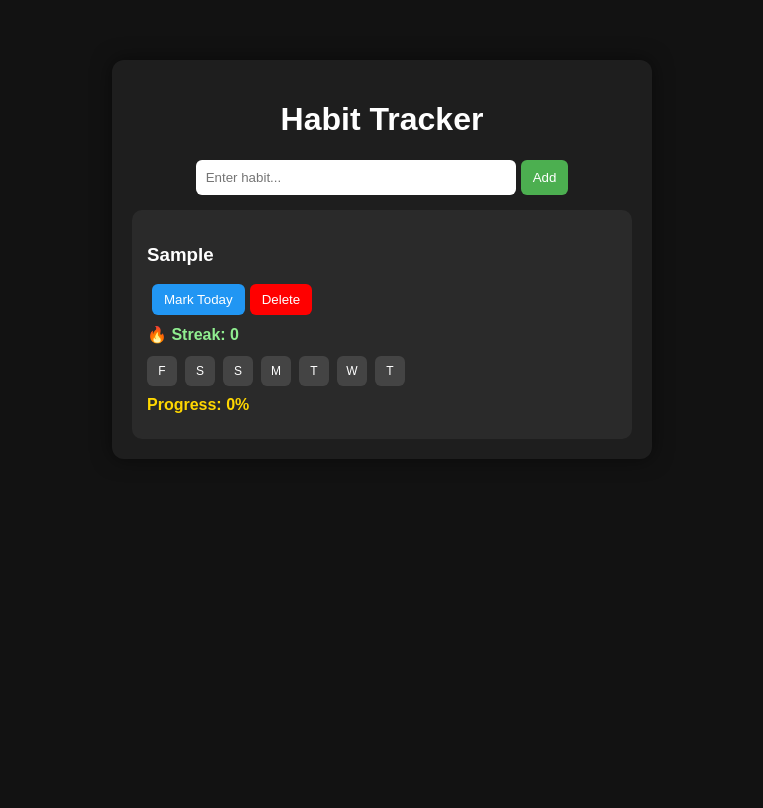
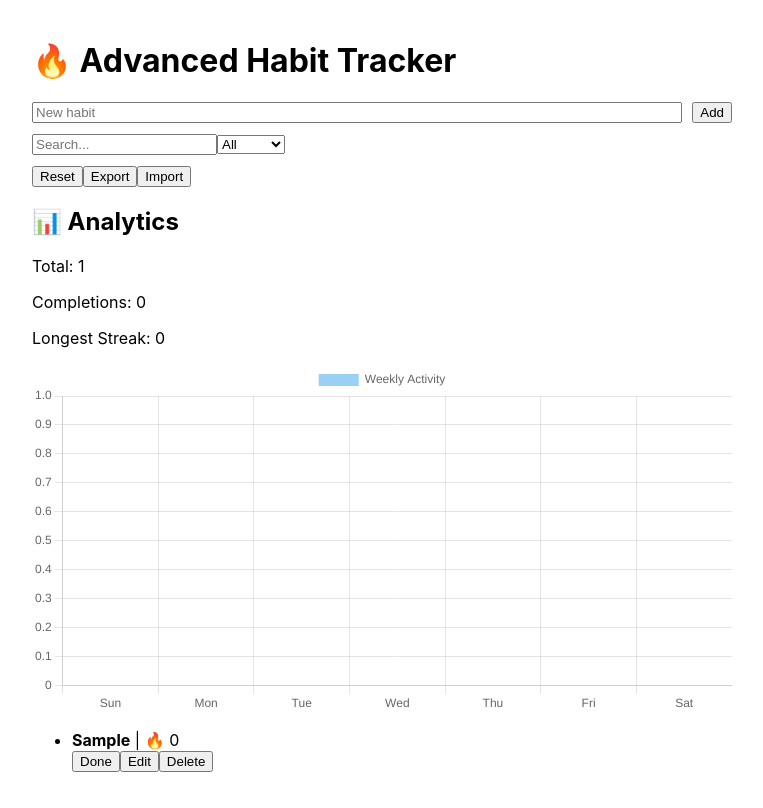
Before and after one commit to aloneboy230707-blip/habit-tracker, a React (Create React App) app: page / in a window 1280 px wide. Both pictures are taken after typing "Sample" into the empty fields and a click on the button "Add". Shown: the whole page, without its empty margins (258-1021 px from the left). Built offline with nearby package versions, Linux system fonts and the light colour scheme.

Commit message:
final working version

```diff
--- a/package.json
+++ b/package.json
@@ -7,7 +7,9 @@
     "@testing-library/jest-dom": "^6.9.1",
     "@testing-library/react": "^16.3.2",
     "@testing-library/user-event": "^13.5.0",
+    "chart.js": "^4.5.1",
     "react": "^19.2.5",
+    "react-chartjs-2": "^5.3.1",
     "react-dom": "^19.2.5",
     "react-scripts": "5.0.1",
     "web-vitals": "^2.1.4"
--- a/src/App.css
+++ b/src/App.css
@@ -1,105 +1,175 @@
 body {
   margin: 0;
-  background-color: #121212;
-  font-family: Arial, sans-serif;
-  color: white;
+  background: #0f0f10;
+  font-family: "Segoe UI", Arial, sans-serif;
+  color: #ffffff;
 }
 
+/* MAIN CONTAINER */
 .container {
-  max-width: 500px;
+  max-width: 520px;
   margin: auto;
-  margin-top: 60px;
-  background: #1e1e1e;
   padding: 20px;
-  border-radius: 12px;
-  box-shadow: 0px 0px 20px rgba(0,0,0,0.5);
+  margin-top: 30px;
 }
 
+/* TITLE */
 h1 {
   text-align: center;
+  font-size: 30px;
+  font-weight: 700;
+  letter-spacing: 1px;
+  margin-bottom: 20px;
 }
 
+/* INPUT AREA */
 .input-section {
   display: flex;
-  justify-content: center;
+  gap: 10px;
+  background: #1a1a1d;
+  padding: 10px;
+  border-radius: 12px;
+  box-shadow: 0 0 15px rgba(0,0,0,0.4);
 }
 
 input {
-  padding: 10px;
-  border-radius: 6px;
+  flex: 1;
+  padding: 12px;
   border: none;
-  width: 60%;
+  border-radius: 10px;
+  background: #2a2a2e;
+  color: white;
+  outline: none;
+  font-size: 15px;
 }
 
-button {
-  padding: 8px 12px;
-  margin-left: 5px;
-  border: none;
-  border-radius: 6px;
-  cursor: pointer;
+input::placeholder {
+  color: #aaa;
 }
 
-button:hover {
-  opacity: 0.85;
+/* ADD BUTTON */
+.add-btn {
+  background: linear-gradient(135deg, #4caf50, #2e7d32);
+  border: none;
+  color: white;
+  padding: 12px 16px;
+  border-radius: 10px;
+  cursor: pointer;
+  font-weight: bold;
+  transition: 0.2s ease;
 }
 
-.add-btn {
-  background-color: #4caf50;
-  color: white;
+.add-btn:hover {
+  transform: scale(1.05);
+}
+
+/* HABIT CARD */
+.habit-card {
+  background: #1b1b1f;
+  margin-top: 15px;
+  padding: 18px;
+  border-radius: 16px;
+  box-shadow: 0 5px 20px rgba(0,0,0,0.5);
+  transition: 0.2s ease;
+}
+
+.habit-card:hover {
+  transform: translateY(-2px);
+}
+
+/* BUTTON GROUP */
+.btn-group {
+  display: flex;
+  gap: 10px;
+  margin-top: 12px;
 }
 
 .mark-btn {
-  background-color: #2196f3;
+  background: linear-gradient(135deg, #2196f3, #1565c0);
   color: white;
+  border: none;
+  padding: 10px 12px;
+  border-radius: 10px;
+  cursor: pointer;
+  font-weight: 600;
 }
 
 .delete-btn {
-  background-color: red;
+  background: linear-gradient(135deg, #ff5252, #c62828);
   color: white;
+  border: none;
+  padding: 10px 12px;
+  border-radius: 10px;
+  cursor: pointer;
+  font-weight: 600;
 }
 
-.habit-card {
-  background: #2a2a2a;
-  margin-top: 15px;
-  padding: 15px;
-  border-radius: 10px;
+/* STREAK */
+.streak {
+  margin-top: 10px;
+  color: #4caf50;
+  font-weight: bold;
+  font-size: 14px;
 }
 
-.btn-group {
+/* CALENDAR */
+.calendar {
+  display: flex;
+  gap: 5px;
   margin-top: 10px;
 }
 
-.streak {
-  margin-top: 10px;
-  color: lightgreen;
-  font-weight: bold;
-}
-
-.calendar {
-  display: flex;
-  gap: 8px;
-  margin-top: 12px;
-}
-
 .day-box {
-  width: 30px;
-  height: 30px;
+  flex: 1;
+  height: 28px;
+  background: #2b2b2f;
   border-radius: 6px;
   display: flex;
   align-items: center;
   justify-content: center;
-  font-size: 12px;
-  color: white;
+  font-size: 11px;
 }
 
-.progress {
-  margin-top: 10px;
-  color: #ffd700;
+.day-box.active {
+  background: #4caf50;
+  color: black;
   font-weight: bold;
 }
 
-.entries {
-  font-size: 12px;
-  color: #ccc;
+/* PROGRESS */
+.progress {
   margin-top: 10px;
+  font-size: 13px;
+  color: #ffd54f;
+  font-weight: 600;
 }
+
+/* DATE */
+.date {
+  font-size: 11px;
+  color: #999;
+  margin-top: 6px;
+}
+
+/* MOBILE FIX */
+@media (max-width: 600px) {
+  .container {
+    padding: 12px;
+  }
+
+  h1 {
+    font-size: 24px;
+  }
+
+  .input-section {
+    flex-direction: column;
+  }
+
+  .btn-group {
+    flex-direction: column;
+  }
+
+  .add-btn {
+    width: 100%;
+  }
+}
--- a/src/App.js
+++ b/src/App.js
@@ -1,177 +1,223 @@
 import React, { useState, useEffect } from "react";
-import "./App.css";
+import { Bar } from "react-chartjs-2";
+import "chart.js/auto";
 
 function App() {
-  const [habitName, setHabitName] = useState("");
+  const [habitInput, setHabitInput] = useState("");
+  const [habits, setHabits] = useState([]);
+  const [loaded, setLoaded] = useState(false);
+  const [search, setSearch] = useState("");
+  const [filter, setFilter] = useState("all");
 
-  const [habits, setHabits] = useState(() => {
-    const saved = localStorage.getItem("habits");
-    return saved ? JSON.parse(saved) : [];
-  });
+  // ✅ LOAD (only once)
+  useEffect(() => {
+    try {
+      const stored = localStorage.getItem("habits");
+      if (stored) {
+        const parsed = JSON.parse(stored);
+        if (Array.isArray(parsed)) {
+          setHabits(parsed);
+        }
+      }
+    } catch (e) {
+      console.error(e);
+    }
+    setLoaded(true);
+  }, []);
 
+  // ✅ SAVE (only after load)
   useEffect(() => {
+    if (!loaded) return;
     localStorage.setItem("habits", JSON.stringify(habits));
-  }, [habits]);
+  }, [habits, loaded]);
 
-  // Add Habit
+  // ✅ ADD
   const addHabit = () => {
-    if (habitName.trim() === "") return;
+    if (!habitInput.trim()) return;
 
     const newHabit = {
       id: Date.now(),
-      name: habitName,
-      entries: []
+      name: habitInput.trim(),
+      completedDates: [],
+      streak: 0,
+      lastCompleted: null
     };
 
-    setHabits([...habits, newHabit]);
-    setHabitName("");
+    setHabits(prev => [...prev, newHabit]);
+    setHabitInput("");
   };
 
-  // Mark Today
-  const markToday = (id) => {
-    const today = new Date().toISOString().split("T")[0];
+  // ✅ COMPLETE
+  const markComplete = (id) => {
+    const today = new Date().toDateString();
 
-    setHabits((prev) =>
-      prev.map((h) => {
-        if (h.id === id) {
-          const exists = h.entries.find(e => e.date === today);
-          if (exists) return h;
+    setHabits(prev =>
+      prev.map(h => {
+        if (h.id !== id) return h;
+        if (h.completedDates.includes(today)) return h;
 
-          return {
-            ...h,
-            entries: [...h.entries, { date: today }]
-          };
+        let streak = 1;
+
+        if (h.lastCompleted) {
+          const diff =
+            (new Date(today) - new Date(h.lastCompleted)) /
+            (1000 * 60 * 60 * 24);
+
+          if (diff === 1) streak = h.streak + 1;
         }
-        return h;
+
+        return {
+          ...h,
+          completedDates: [...h.completedDates, today],
+          streak,
+          lastCompleted: today
+        };
       })
     );
   };
 
-  // Delete Habit
+  // ✅ DELETE
   const deleteHabit = (id) => {
-    setHabits(habits.filter(h => h.id !== id));
+    setHabits(prev => prev.filter(h => h.id !== id));
   };
 
-  // 🔥 Streak
-  const calculateStreak = (entries) => {
-    const sorted = [...entries].sort(
-      (a, b) => new Date(b.date) - new Date(a.date)
+  // ✅ EDIT
+  const editHabit = (id) => {
+    const newName = prompt("Edit habit:");
+    if (!newName) return;
+
+    setHabits(prev =>
+      prev.map(h =>
+        h.id === id ? { ...h, name: newName } : h
+      )
     );
-
-    let streak = 0;
-    let currentDate = new Date();
-
-    for (let i = 0; i < sorted.length; i++) {
-      const entryDate = new Date(sorted[i].date);
-
-      const diff =
-        (currentDate - entryDate) / (1000 * 60 * 60 * 24);
-
-      if (Math.floor(diff) === streak) {
-        streak++;
-      } else {
-        break;
-      }
-    }
-
-    return streak;
   };
 
-  // 📅 Last 7 Days
-  const getLast7Days = () => {
-    const days = [];
-    for (let i = 6; i >= 0; i--) {
-      const d = new Date();
-      d.setDate(d.getDate() - i);
-      days.push(d.toISOString().split("T")[0]);
+  // ✅ RESET
+  const resetAll = () => {
+    if (window.confirm("Delete all habits?")) {
+      localStorage.removeItem("habits");
+      setHabits([]);
     }
-    return days;
   };
 
-  // 📊 Completion %
-  const getCompletion = (entries) => {
-    const last7 = getLast7Days();
-    const doneDays = last7.filter(day =>
-      entries.find(e => e.date === day)
-    ).length;
+  // ✅ FILTER + SEARCH
+  const filteredHabits = habits.filter(h => {
+    const matchSearch = h.name.toLowerCase().includes(search.toLowerCase());
 
-    return Math.round((doneDays / 7) * 100);
+    if (filter === "active") return matchSearch && h.streak > 0;
+    if (filter === "inactive") return matchSearch && h.streak === 0;
+
+    return matchSearch;
+  });
+
+  // ✅ ANALYTICS
+  const getStats = () => {
+    let total = habits.length;
+    let completions = 0;
+    let longest = 0;
+    let days = [0,0,0,0,0,0,0];
+
+    habits.forEach(h => {
+      completions += h.completedDates.length;
+      if (h.streak > longest) longest = h.streak;
+
+      h.completedDates.forEach(d => {
+        const day = new Date(d).getDay();
+        days[day]++;
+      });
+    });
+
+    return { total, completions, longest, days };
+  };
+
+  const stats = getStats();
+
+  const chartData = {
+    labels: ["Sun","Mon","Tue","Wed","Thu","Fri","Sat"],
+    datasets: [
+      {
+        label: "Weekly Activity",
+        data: stats.days
+      }
+    ]
+  };
+
+  // ✅ EXPORT
+  const exportData = () => {
+    const dataStr = JSON.stringify(habits);
+    navigator.clipboard.writeText(dataStr);
+    alert("Copied to clipboard");
+  };
+
+  // ✅ IMPORT
+  const importData = () => {
+    const input = prompt("Paste data:");
+    try {
+      const parsed = JSON.parse(input);
+      if (Array.isArray(parsed)) {
+        setHabits(parsed);
+      }
+    } catch {
+      alert("Invalid data");
+    }
   };
 
   return (
-    <div className="container">
-      <h1>Habit Tracker</h1>
+    <div style={{ padding: 20, maxWidth: 700, margin: "auto" }}>
+      <h1>🔥 Advanced Habit Tracker</h1>
 
-      <div className="input-section">
+      {/* INPUT */}
+      <div style={{ display: "flex", gap: 10 }}>
         <input
-          type="text"
-          placeholder="Enter habit..."
-          value={habitName}
-          onChange={(e) => setHabitName(e.target.value)}
+          value={habitInput}
+          onChange={(e) => setHabitInput(e.target.value)}
+          placeholder="New habit"
+          style={{ flex: 1 }}
         />
-        <button className="add-btn" onClick={addHabit}>
-          Add
-        </button>
+        <button onClick={addHabit}>Add</button>
       </div>
 
-      {habits.map((h) => (
-        <div key={h.id} className="habit-card">
-          <h3>{h.name}</h3>
+      {/* SEARCH + FILTER */}
+      <div style={{ marginTop: 10 }}>
+        <input
+          placeholder="Search..."
+          onChange={(e) => setSearch(e.target.value)}
+        />
+        <select onChange={(e) => setFilter(e.target.value)}>
+          <option value="all">All</option>
+          <option value="active">Active</option>
+          <option value="inactive">Inactive</option>
+        </select>
+      </div>
 
-          <div className="btn-group">
-            <button
-              className="mark-btn"
-              onClick={() => markToday(h.id)}
-            >
-              Mark Today
-            </button>
+      {/* ACTIONS */}
+      <div style={{ marginTop: 10 }}>
+        <button onClick={resetAll}>Reset</button>
+        <button onClick={exportData}>Export</button>
+        <button onClick={importData}>Import</button>
+      </div>
 
-            <button
-              className="delete-btn"
-              onClick={() => deleteHabit(h.id)}
-            >
-              Delete
-            </button>
-          </div>
+      {/* STATS */}
+      <h2>📊 Analytics</h2>
+      <p>Total: {stats.total}</p>
+      <p>Completions: {stats.completions}</p>
+      <p>Longest Streak: {stats.longest}</p>
 
-          <div className="streak">
-            🔥 Streak: {calculateStreak(h.entries)}
-          </div>
+      <Bar data={chartData} />
 
-          {/* 📅 Calendar */}
-          <div className="calendar">
-            {getLast7Days().map((day, i) => {
-              const done = h.entries.find(e => e.date === day);
-
-              const label = new Date(day)
-                .toLocaleDateString("en-US", { weekday: "short" })[0];
-
-              return (
-                <div
-                  key={i}
-                  className="day-box"
-                  style={{
-                    backgroundColor: done ? "#4caf50" : "#444"
-                  }}
-                >
-                  {label}
-                </div>
-              );
-            })}
-          </div>
-
-          {/* 📊 Progress */}
-          <div className="progress">
-            Progress: {getCompletion(h.entries)}%
-          </div>
-
-          <div className="entries">
-            {h.entries.map((e, i) => (
-              <div key={i}>{e.date}</div>
-            ))}
-          </div>
-        </div>
-      ))}
+      {/* LIST */}
+      <ul>
+        {filteredHabits.map(h => (
+          <li key={h.id}>
+            <b>{h.name}</b> | 🔥 {h.streak}
+            <br />
+            <button onClick={() => markComplete(h.id)}>Done</button>
+            <button onClick={() => editHabit(h.id)}>Edit</button>
+            <button onClick={() => deleteHabit(h.id)}>Delete</button>
+          </li>
+        ))}
+      </ul>
     </div>
   );
 }
```
Also changed, not shown: 1 other file (tests, documents, lock files or other folders).
